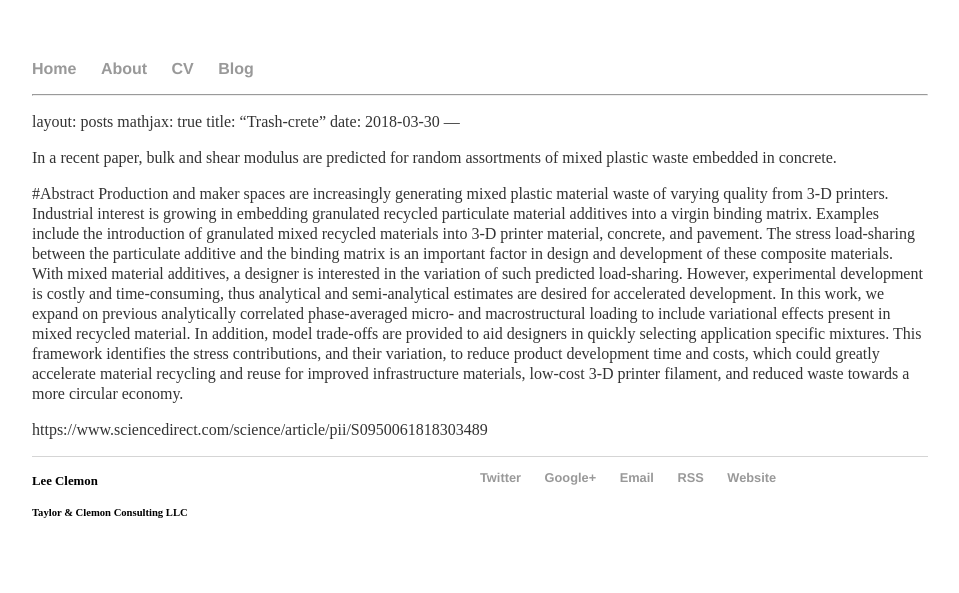
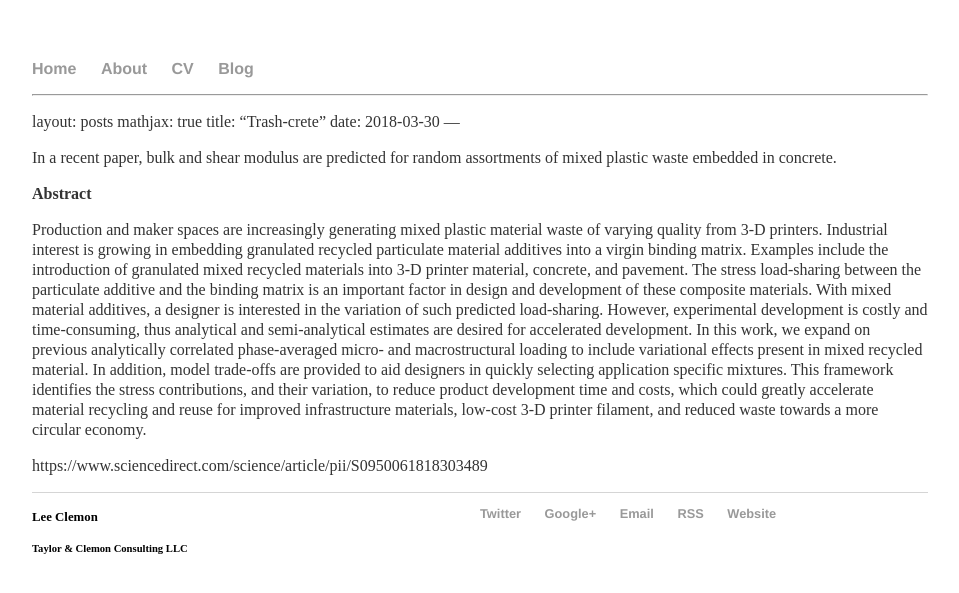
Before and after one commit to lclemon/lclemon.github.io, a Jekyll site: the page built from _posts/2018-03-30-Trash-crete.md, in a window 1280 px wide. Shown: the top 593 px of the page, without its empty margins (160-1119 px from the left). Built offline with Jekyll 4.4.1, drawn with Linux system fonts in a browser that asks for light colours; our own code applies the rules of GitHub Pages for plain Markdown files.

```diff
--- a/_posts/2018-03-30-Trash-crete.md
+++ b/_posts/2018-03-30-Trash-crete.md
@@ -7,7 +7,8 @@ date: 2018-03-30
 
 In a recent paper, bulk and shear modulus are predicted for random assortments of mixed plastic waste embedded in concrete.
 
-#Abstract
+<b>Abstract</b>
+
 Production and maker spaces are increasingly generating mixed plastic material waste of varying quality from 3-D printers. Industrial interest is growing in embedding granulated recycled particulate material additives into a virgin binding matrix. Examples include the introduction of granulated mixed recycled materials into 3-D printer material, concrete, and pavement. The stress load-sharing between the particulate additive and the binding matrix is an important factor in design and development of these composite materials. With mixed material additives, a designer is interested in the variation of such predicted load-sharing. However, experimental development is costly and time-consuming, thus analytical and semi-analytical estimates are desired for accelerated development. In this work, we expand on previous analytically correlated phase-averaged micro- and macrostructural loading to include variational effects present in mixed recycled material. In addition, model trade-offs are provided to aid designers in quickly selecting application specific mixtures. This framework identifies the stress contributions, and their variation, to reduce product development time and costs, which could greatly accelerate material recycling and reuse for improved infrastructure materials, low-cost 3-D printer filament, and reduced waste towards a more circular economy.
 
 https://www.sciencedirect.com/science/article/pii/S0950061818303489
```
